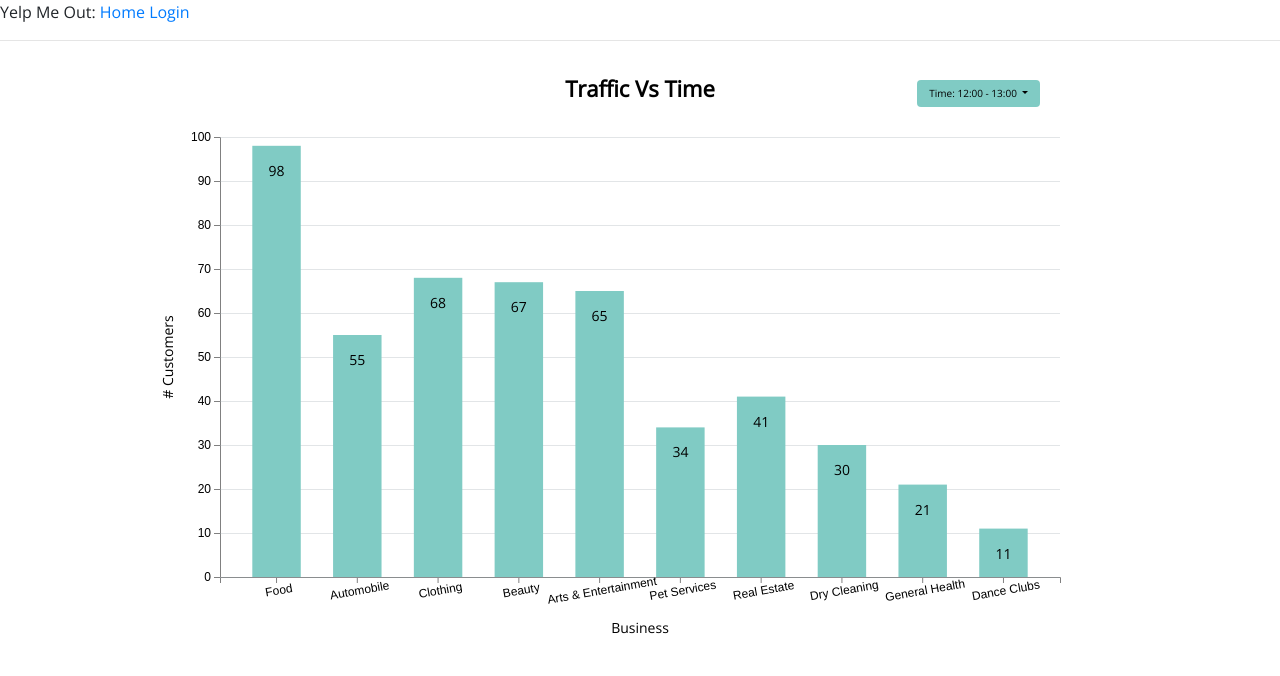
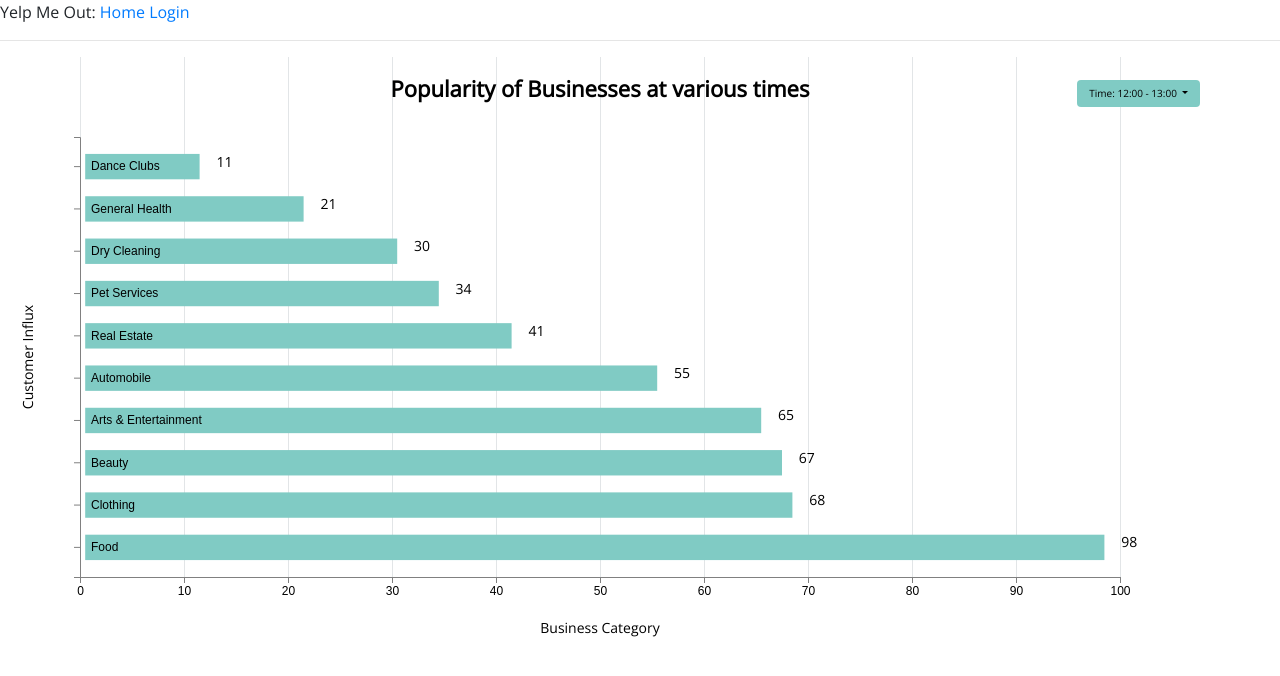
Before and after one commit to havishc19/YelpMeOut, a Flask app: page /index in a window 1280 px wide. Shown: the top 676 px of the page. Run offline with Flask 2, Linux system fonts and the light colour scheme; some libraries are stand-ins or nearby versions.

Commit message:
Adding template files for d3 charts

```diff
--- a/app/static/test.css
+++ b/app/static/test.css
@@ -8,7 +8,7 @@ div#layout {
 }
 
 div#container {
-  width: 1000px;
+  width: 1300px;
   height: 600px;
   margin: auto;
   background-color: #fff;
--- a/app/static/test.js
+++ b/app/static/test.js
@@ -4,11 +4,6 @@
         language: 'Food',
         value: 98,
         color: '#000000'
-      },
-      {
-        language: 'Automobile',
-        value: 55,
-        color: '#00a2ee'
       },
       {
         language: 'Clothing',
@@ -26,14 +21,19 @@
         color: '#65cedb'
       },
       {
-        language: 'Pet Services',
-        value: 34,
-        color: '#ff6e52'
+        language: 'Automobile',
+        value: 55,
+        color: '#00a2ee'
       },
       {
         language: 'Real Estate',
         value: 41,
         color: '#f9de3f'
+      },
+      {
+        language: 'Pet Services',
+        value: 34,
+        color: '#ff6e52'
       },
       {
         language: 'Dry Cleaning',
@@ -53,7 +53,7 @@
     ];
 
     const margin = 80;
-    const width = 1000 - 2 * margin;
+    const width = 1200 - 2 * margin;
     const height = 600 - 2 * margin;
 
     var svg = d3.select("#container").append("svg")
@@ -68,29 +68,30 @@
       .attr('transform', `translate(${margin}, ${margin})`);
 
     const xScale = d3.scaleBand()
-      .range([0, width])
+      .range([height, 0])
       .domain(sample.map((s) => s.language))
       .padding(0.4)
 
     const yScale = d3.scaleLinear()
-      .range([height, 0])
+      .range([0, width])
       .domain([0, 100]);
+
+    const yScale1 = d3.scaleLinear()
+      .range([0, width ])
+      .domain([0, 10]);
 
     // vertical grid lines
     // const makeXLines = () => d3.axisBottom()
     //   .scale(xScale)
 
-    const makeYLines = () => d3.axisLeft()
-      .scale(yScale)
+    const makeYLines = () => d3.axisBottom()
+      .scale(yScale1)
+
+
 
     chart.append('g')
-      .attr('transform', `translate(0, ${height})`)
-      .call(d3.axisBottom(xScale))
-      .selectAll("text")
-      .attr("transform", "rotate(-10)");
-
-    chart.append('g')
-      .call(d3.axisLeft(yScale));
+      .call(d3.axisBottom(yScale))
+      .attr('transform', `translate(0,${height})`);
 
     // vertical grid lines
     // chart.append('g')
@@ -107,6 +108,7 @@
         .tickSize(-width, 0, 0)
         .tickFormat('')
       )
+      .attr('transform', `translate(0,${height})`);
 
     const barGroups = chart.selectAll()
       .data(sample)
@@ -116,67 +118,67 @@
     barGroups
       .append('rect')
       .attr('class', 'bar')
-      .attr('x', (g) => xScale(g.language))
-      .attr('y', (g) => yScale(g.value))
-      .attr('height', (g) => height - yScale(g.value))
-      .attr('width', xScale.bandwidth())
-      .on('mouseenter', function (actual, i) {
-        d3.selectAll('.value')
-          .attr('opacity', 0)
+      .attr('y', (g) => xScale(g.language))
+      .attr('x', (g) => yScale(0.5))
+      .attr('width', (g) => yScale(g.value))
+      .attr('height', xScale.bandwidth())
+      // .on('mouseenter', function (actual, i) {
+      //   d3.selectAll('.value')
+      //     .attr('opacity', 0)
 
-        d3.select(this)
-          .transition()
-          .duration(300)
-          .attr('opacity', 0.6)
-          .attr('x', (a) => xScale(a.language) - 5)
-          .attr('width', xScale.bandwidth() + 10)
+      //   d3.select(this)
+      //     .transition()
+      //     .duration(300)
+      //     .attr('opacity', 0.6)
+      //     .attr('x', (a) => xScale(a.language) - 5)
+      //     .attr('height', xScale.bandwidth() + 10)
 
-        const y = yScale(actual.value)
+      //   const y = yScale(actual.value)
 
-        line = chart.append('line')
-          .attr('id', 'limit')
-          .attr('x1', 0)
-          .attr('y1', y)
-          .attr('x2', width)
-          .attr('y2', y)
+      //   line = chart.append('line')
+      //     .attr('id', 'limit')
+      //     .attr('x1', 0)
+      //     .attr('y1', y)
+      //     .attr('x2', width)
+      //     .attr('y2', y)
 
-        barGroups.append('text')
-          .attr('class', 'divergence')
-          .attr('x', (a) => xScale(a.language) + xScale.bandwidth() / 2)
-          .attr('y', (a) => yScale(a.value) + 30)
-          .attr('fill', 'white')
-          .attr('text-anchor', 'middle')
-          .text((a, idx) => {
-            const divergence = (a.value - actual.value).toFixed(1)
+      //   barGroups.append('text')
+      //     .attr('class', 'divergence')
+      //     .attr('y', (a) => xScale(a.language) + xScale.bandwidth() / 2)
+      //     .attr('x', (a) => yScale(a.value) + 30)
+      //     .attr('fill', 'white')
+      //     .attr('text-anchor', 'middle')
+      //     .text((a, idx) => {
+      //       const divergence = (a.value - actual.value).toFixed(1)
 
-            let text = ''
-            if (divergence > 0) text += '+'
-            text += `${divergence}%`
+      //       let text = ''
+      //       if (divergence > 0) text += '+'
+      //       text += `${divergence}%`
 
-            return idx !== i ? text : '';
-          })
+      //       return idx !== i ? text : '';
+      //     })
 
-      })
-      .on('mouseleave', function () {
-        d3.selectAll('.value')
-          .attr('opacity', 1)
+      // })
+      // .on('mouseleave', function () {
+      //   d3.selectAll('.value')
+      //     .attr('opacity', 1)
 
-        d3.select(this)
-          .transition()
-          .duration(300)
-          .attr('opacity', 1)
-          .attr('x', (a) => xScale(a.language))
-          .attr('width', xScale.bandwidth())
+      //   d3.select(this)
+      //     .transition()
+      //     .duration(300)
+      //     .attr('opacity', 1)
+      //     .attr('y', (a) => xScale(a.language))
+      //     .attr('height', xScale.bandwidth())
 
-        chart.selectAll('#limit').remove()
-        chart.selectAll('.divergence').remove()
-      })
+      //   chart.selectAll('#limit').remove()
+      //   chart.selectAll('.divergence').remove()
+      // })
 
     barGroups
       .append('text')
       .attr('class', 'value')
-      .attr('x', (a) => xScale(a.language) + xScale.bandwidth() / 2)
-      .attr('y', (a) => yScale(a.value) + 30)
+      .attr('y', (a) => xScale(a.language) + xScale.bandwidth() / 2)
+      .attr('x', (a) => yScale(a.value) + 30)
       .attr('text-anchor', 'middle')
       .text((a) => `${a.value}`)
 
@@ -187,21 +189,28 @@
       .attr('y', margin / 2.4)
       .attr('transform', 'rotate(-90)')
       .attr('text-anchor', 'middle')
-      .text('# Customers')
+      .text('Customer Influx')
 
     svg.append('text')
       .attr('class', 'label')
       .attr('x', width / 2 + margin)
       .attr('y', height + margin * 1.7)
       .attr('text-anchor', 'middle')
-      .text('Business')
+      .text('Business Category')
 
     svg.append('text')
       .attr('class', 'title')
       .attr('x', width / 2 + margin)
       .attr('y', 40)
       .attr('text-anchor', 'middle')
-      .text('Traffic Vs Time')
+      .text('Popularity of Businesses at various times')
+
+    chart.append('g')
+      .attr('transform', `translate(0,0)`)
+      .call(d3.axisLeft(xScale))
+      .attr('text-anchor', 'left')
+      .selectAll("text")
+      .attr("transform", `translate(20,0)`);
 
     // svg.append('text')
     //   .attr('class', 'source')
```
